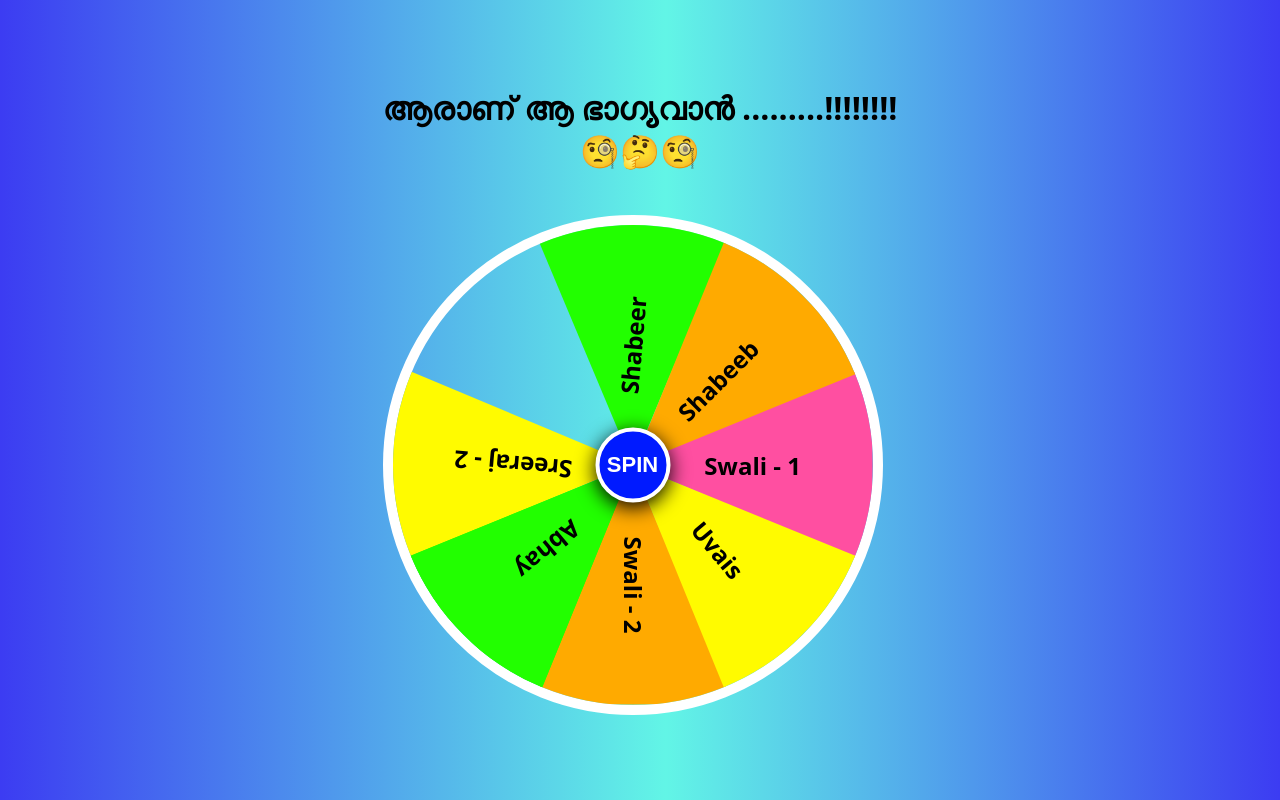
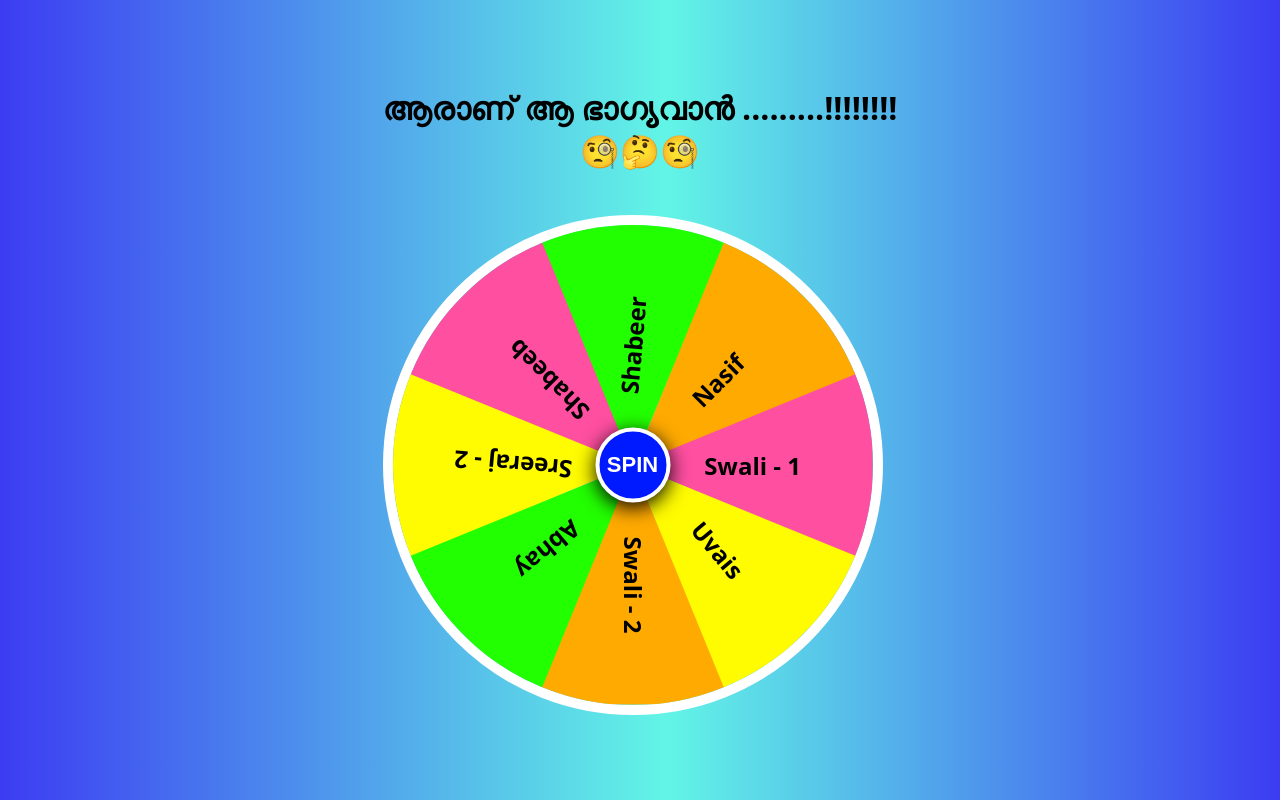
Before and after one commit to Sreeraj-palat/spinning_wheel, a plain HTML site: page index.html in a window 1280 px wide. Drawn offline with Linux system fonts and the light colour scheme.

Commit message:
Reset Span Tag

```diff
--- a/index.html
+++ b/index.html
@@ -18,9 +18,8 @@
 			</div>
 			<div class="box2">
 				<span class="span1"><b>Uvais</b></span>
-
-				<span class="span3"><b>Shabeeb</b></span>
-				<span class="span4"><b>Nasif</b></span>
+				<span class="span2"><b>Shabeeb</b></span>
+				<span class="span3"><b>Nasif</b></span>
                 <span class="span4"><b>Abhay</b></span>
 			</div>
 		</div>
```
